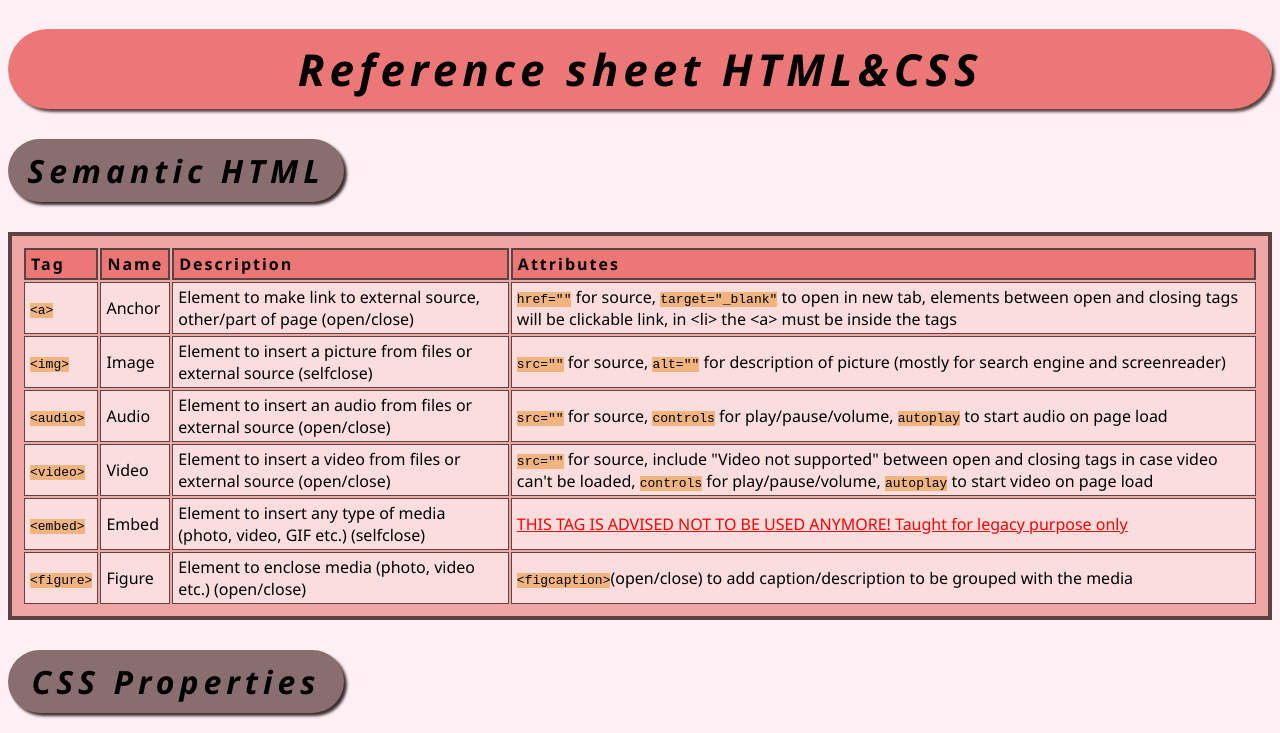
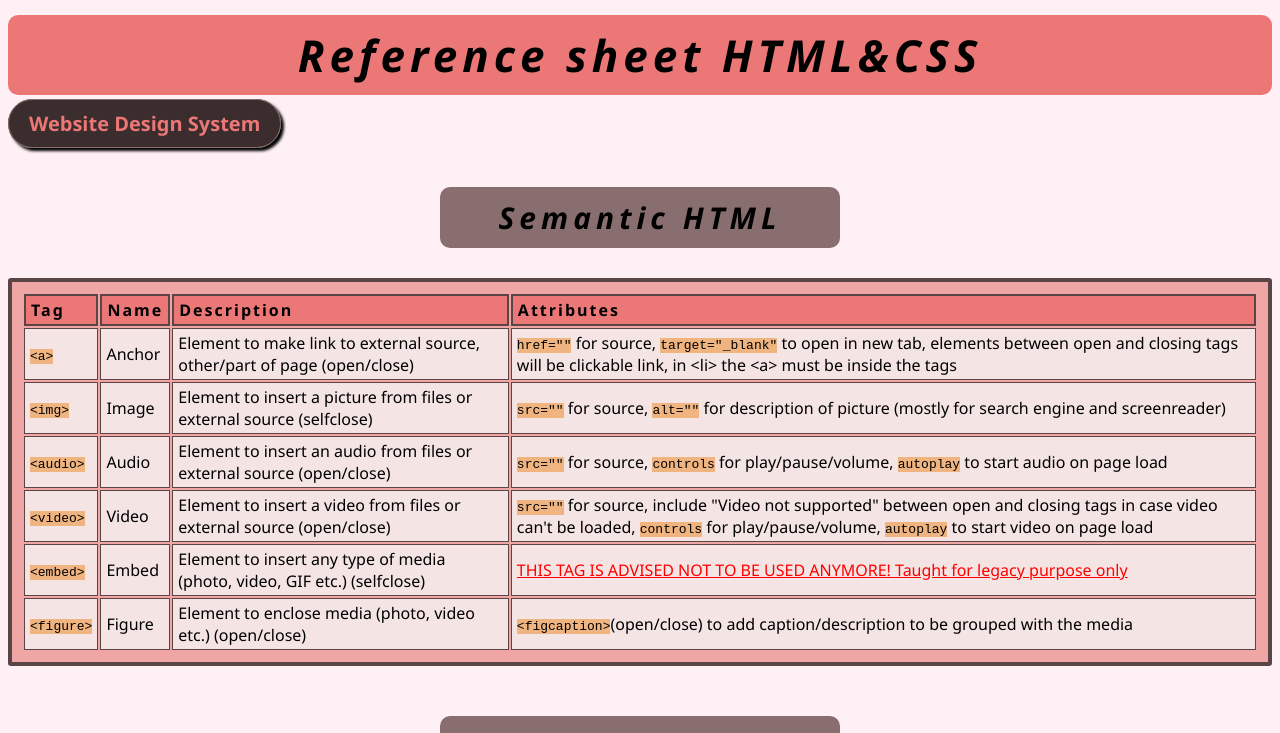
Before and after one commit to smolmies/html-css-cheatsheet-starting, a plain HTML site: page index.html in a window 1280 px wide. Shown: the top 733 px of the page. Drawn offline with Linux system fonts and the light colour scheme.

Commit message:
Added and connected website design page and style update

```diff
--- a/index.html
+++ b/index.html
@@ -6,7 +6,12 @@
     <link href="styles.css" rel="stylesheet">
 </head>
 <body>
-    <header><h1>Reference sheet HTML&CSS</h1></header>
+    <header>
+        <h1>Reference sheet HTML&CSS</h1>
+        <nav>
+            <a href="design-system.html"> Website Design System</a>
+        </nav>
+    </header>
 
     <h2>Semantic HTML</h2>
     <table>
--- a/styles.css
+++ b/styles.css
@@ -3,30 +3,36 @@
     background-color: rgb(255, 240, 245);
 }
 
-h1{
-    font-size: 44px;
-    background-color:rgb(236, 119, 119);
-    box-shadow: 3px 3px 3px rgb(90, 68, 68);
-}
-
-h1, h2 {
+h1, h2, h3 {
     font-weight: 700;
     font-style: italic;
     letter-spacing: 5px;
-    border-radius: 40px;
+    border-radius: 10px;
     padding: 10px;
     text-align: center;
 }
 
+h1{
+    font-size: 44px;
+    background-color:rgb(236, 119, 119);
+    margin: 15px auto;
+}
+
 h2 {
-    font-size: 32px;
+    font-size: 30px;
     background-color: rgb(136, 110, 110);
-    width: 25%;
-    box-shadow: 3px 3px 3px rgb(59, 45, 45);
+    width: 30%;
+    margin: 50px auto 20px auto;
+}
+
+h3 {
+    font-size: 24px;
+    margin: 20px;
 }
 
 table {
     border: 4px solid rgb(90, 68, 68);
+    border-radius: 3px;
     background-color: rgb(241, 166, 166);
     margin: 30px auto;
     padding: 10px;
@@ -42,9 +48,41 @@ thead td{
 
 td {
    border: 1px solid rgb(90, 68, 68);
-   background-color: rgb(252, 221, 221);
+   background-color: rgb(245, 228, 228);
    padding: 3px 5px;
 
+}
+
+nav a {
+    padding: 10px 20px;
+    width: 25%;
+    border-radius: 25px;
+    box-shadow: 3px 3px 3px rgb(0, 0, 0);
+    cursor: pointer;
+
+    font-family: 'Segoe UI', Tahoma, Geneva, Verdana, sans-serif;
+    font-size: 20px;
+    font-weight: bold;
+    background-color: rgb(59, 45, 45);
+    color: rgb(236, 119, 119);
+    border: 1px solid rgb(136, 110, 110);
+    text-decoration: none;
+}
+
+nav a:hover {
+    color: rgb(253, 206, 213);
+}
+
+nav a:active {
+    background-color: rgb(136, 110, 110);
+    box-shadow: 0px 0px;
+}
+
+.color-container, .font-container, .text-style-container {
+    height: 500px;
+    width: 95%;
+    margin: 50px auto;
+    border: 3px solid gray;
 }
 
 .underline {
```
Also changed, not shown: design-system.html (added, +30 -0 lines).
